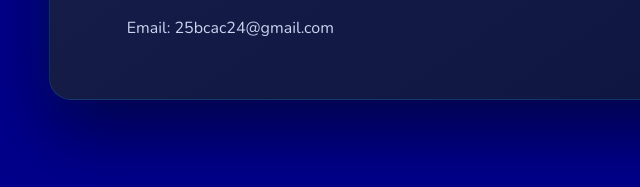
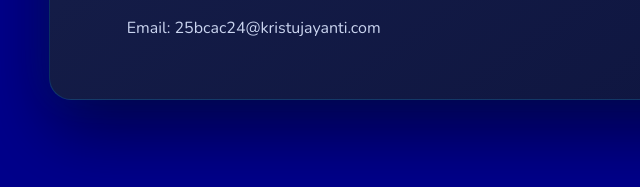
Before and after one commit to 25bcac24-harini/HARINI-WEBSITE, a plain HTML site: page index.html in a window 1280 px wide. Shown: the part 1279-1466 px from the top of the page, 41-681 px from the left. Drawn offline with nearby package versions, Linux system fonts and the light colour scheme.

Commit message:
Update index.html

```diff
--- a/index.html
+++ b/index.html
@@ -310,7 +310,7 @@ footer {
     <button type="submit">Send Message</button>
   </form>
 
-  <p>Email: 25bcac24@gmail.com</p>
+  <p>Email: 25bcac24@kristujayanti.com</p>
 </section>
 
 <footer>
```
